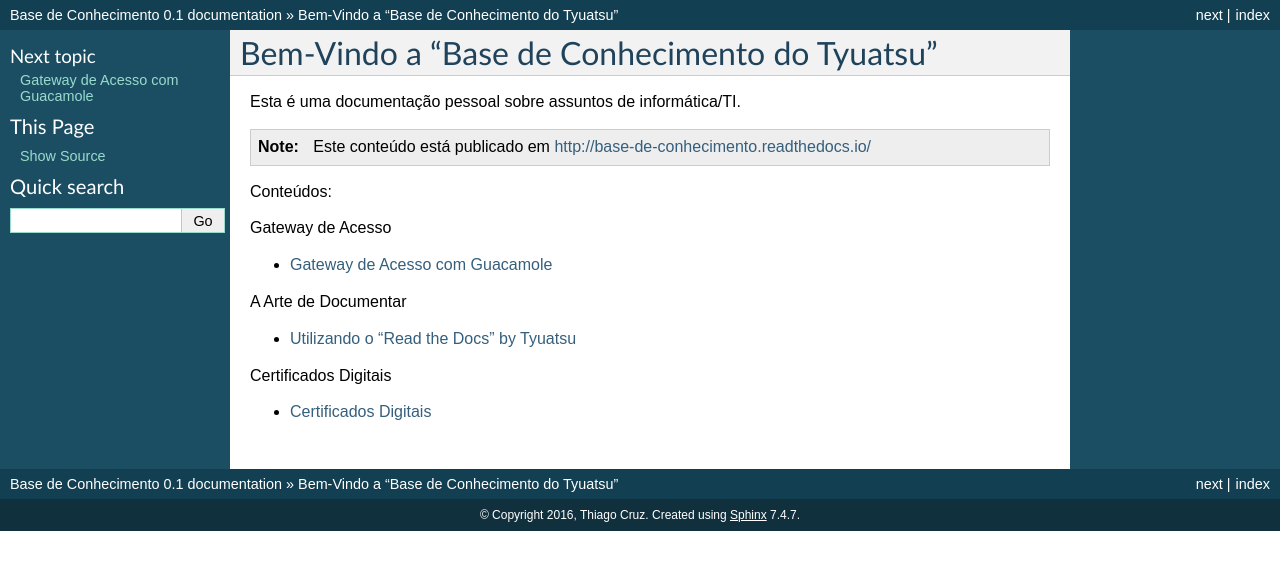
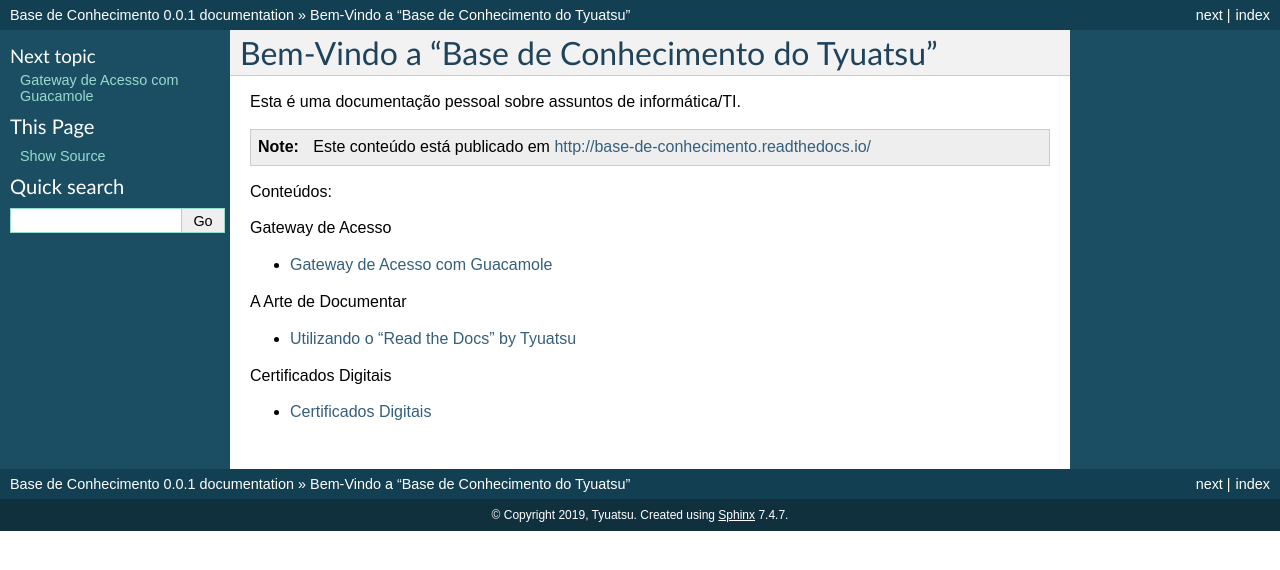
Before and after one commit to tyuatsu/base, a Sphinx documentation site: the page built from source/index.rst, in a window 1280 px wide. Shown: the top 570 px of the page. Built offline with Sphinx 7.4.7, drawn with Linux system fonts in a browser that asks for light colours.

Commit message:
Update conf.py

```diff
--- a/source/conf.py
+++ b/source/conf.py
@@ -41,16 +41,16 @@ master_doc = 'index'
 
 # General information about the project.
 project = u'Base de Conhecimento'
-copyright = u'2016, Thiago Cruz'
+copyright = u'2019, Tyuatsu'
 
 # The version info for the project you're documenting, acts as replacement for
 # |version| and |release|, also used in various other places throughout the
 # built documents.
 #
 # The short X.Y version.
-version = '0.1'
+version = '0.0.1'
 # The full version, including alpha/beta/rc tags.
-release = '0.1'
+release = '0.0.1'
 
 # The language for content autogenerated by Sphinx. Refer to documentation
 # for a list of supported languages.
@@ -184,7 +184,7 @@ latex_elements = {
 # (source start file, target name, title, author, documentclass [howto/manual]).
 latex_documents = [
   ('index', 'BasedeConhecimento.tex', u'Base de Conhecimento Documentation',
-   u'Thiago Cruz', 'manual'),
+   u'Tyuatsu', 'manual'),
 ]
 
 # The name of an image file (relative to this directory) to place at the top of
@@ -214,7 +214,7 @@ latex_documents = [
 # (source start file, name, description, authors, manual section).
 man_pages = [
     ('index', 'basedeconhecimento', u'Base de Conhecimento Documentation',
-     [u'Thiago Cruz'], 1)
+     [u'Tyuatsu'], 1)
 ]
 
 # If true, show URL addresses after external links.
@@ -228,7 +228,7 @@ man_pages = [
 #  dir menu entry, description, category)
 texinfo_documents = [
   ('index', 'BasedeConhecimento', u'Base de Conhecimento Documentation',
-   u'Thiago Cruz', 'BasedeConhecimento', 'One line description of project.',
+   u'Tyuatsu', 'BasedeConhecimento', 'One line description of project.',
    'Miscellaneous'),
 ]
 
@@ -246,9 +246,9 @@ texinfo_documents = [
 
 # Bibliographic Dublin Core info.
 epub_title = u'Base de Conhecimento'
-epub_author = u'Thiago Cruz'
-epub_publisher = u'Thiago Cruz'
-epub_copyright = u'2016, Thiago Cruz'
+epub_author = u'Tyuatsu'
+epub_publisher = u'Tyuatsu'
+epub_copyright = u'2019, Tyuatsu'
 
 # The language of the text. It defaults to the language option
 # or en if the language is not set.
```
